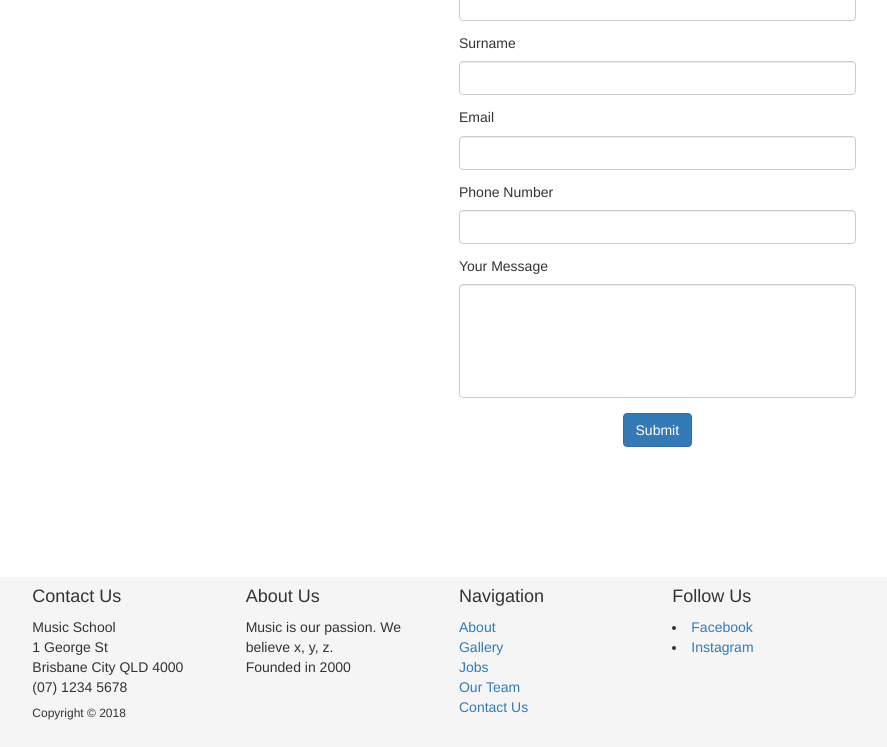
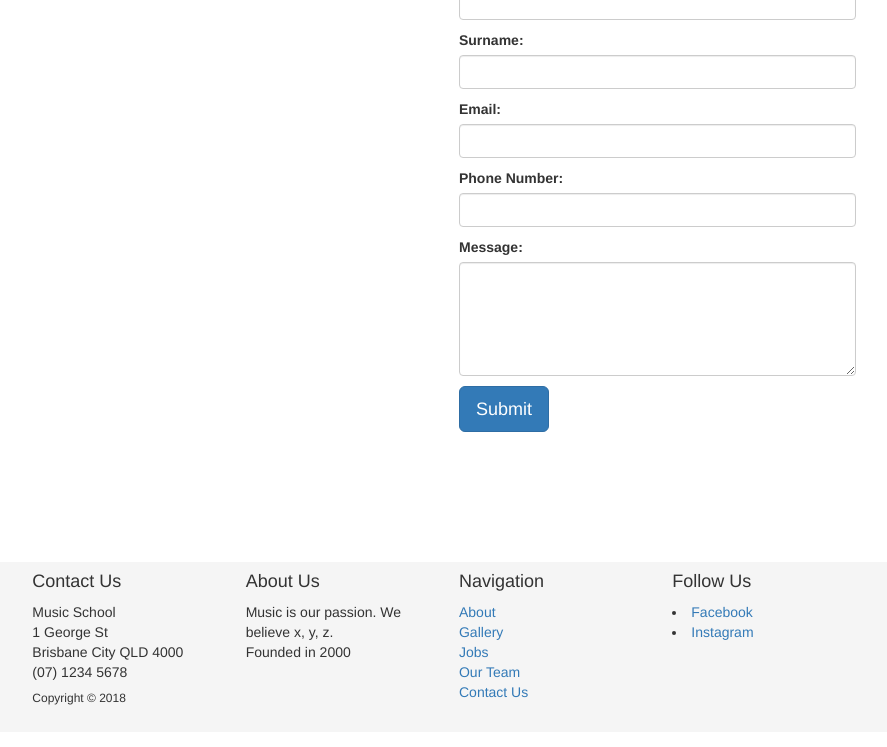
Before and after one commit to AaronChan42/ifb299-repository, a Django app: page /contact in a window 1280 px wide. Shown: the part 415-1162 px from the top of the page, without its empty margins (196-1083 px from the left). After the commit the page ends 1120 px from the top, so only its background shows below. Run offline with Django 3.2, Linux system fonts and the light colour scheme; some libraries are stand-ins or nearby versions.

Commit message:
Added Contact Us function for form

```diff
--- a/home/admin.py
+++ b/home/admin.py
@@ -13,3 +13,4 @@ admin.site.register(TeacherPhone)
 admin.site.register(StudentPhone)
 admin.site.register(Parent)
 admin.site.register(ParentPhone)
+admin.site.register(Message)
--- /dev/null
+++ b/home/forms.py
@@ -0,0 +1,37 @@
+
+from django import forms
+from .models import Message
+
+class PostMessage(forms.ModelForm):
+    firstName = forms.CharField(label = "First Name", widget = forms.TextInput(
+        attrs={
+            'class': 'form-control'
+        }
+    ))
+
+    lastName = forms.CharField(label = 'Surname', widget= forms.TextInput(
+        attrs={
+            'class' : 'form-control'
+        }
+    ))
+
+    email = forms.EmailField(label = 'Email', widget= forms.EmailInput(
+        attrs={
+            'class' : 'form-control'
+        }
+    ))
+    phoneNumber = forms.CharField(label= "Phone Number",  widget= forms.TextInput(
+        attrs={
+            'class' : 'form-control'
+        }
+    ))
+    messageContent = forms.CharField(label = "Message", widget=forms.Textarea (
+        attrs= {
+            'class' : 'form-control',
+            'rows' : '5',
+        }
+    ) )
+
+    class Meta:
+        model = Message
+        fields = ('firstName', 'lastName', 'email', 'phoneNumber', 'messageContent')
--- a/home/models.py
+++ b/home/models.py
@@ -122,3 +122,13 @@ class ParentPhone (models.Model):
 
     def __str__(self):
         return self.parent + ' - ' + self.phoneNumber
+
+class Message (models.Model):
+    firstName = models.CharField(max_length=30)
+    lastName = models.CharField(max_length=30)
+    email = models.EmailField(max_length=75)
+    phoneNumber = models.CharField(max_length=10)
+    messageContent =  models.TextField()
+
+    def __str__(self):
+        return self.firstName + ' ' + self.lastName + ' - ' + self.messageContent
--- a/home/templates/home/contact.html
+++ b/home/templates/home/contact.html
@@ -37,35 +37,10 @@
                 <br>mika@musicschool.com
                 <br>Alternatively, please feel free to submit your message below.</p>
 
-                    <form role="form">
-                        <div class="form-group">
-                            <h5>First Name</h5>
-                            <input type="text" class="form-control">
-                        </div>
-
-                        <div class="form-group">
-                            <h5>Surname</h5>
-                            <input type="text" class="form-control">
-                        </div>
-
-                        <div class="form-group">
-                            <h5>Email</h5>
-                            <input type="email" class="form-control">
-                        </div>
-
-                        <div class="form-group">
-                            <h5>Phone Number</h5>
-                            <input type="number" class="form-control">
-                        </div>
-
-                        <div class="form-group">
-                            <h5>Your Message</h5>
-                            <textarea id= ta class="form-control" type="textarea" rows="5"></textarea>
-                        </div>
-
-                        <div class="text-center">
-                        <button type="submit" class="btn btn-primary">Submit</button>
-                        </div>
+                    <form method = post class="post-message">
+                        {% csrf_token %}
+                        {{ form.as_p }}
+                        <button type="submit" class="btn btn-primary btn-lg">Submit</button>
                     </form>
 
         </div>
--- a/home/views.py
+++ b/home/views.py
@@ -1,5 +1,7 @@
-from django.shortcuts import render
+from django.shortcuts import render, redirect
 from django.http import HttpResponse
+from .forms import PostMessage
+
 
 # Create your views here.
 def index(request):
@@ -15,7 +17,17 @@ def jobs(request):
     return render(request, 'home/jobs.html')
 
 def contact(request):
-    return render(request, 'home/contact.html')
+    form = PostMessage()
+
+    if request.method == "POST":
+        form = PostMessage(request.POST or None)
+
+        if form.is_valid():
+            post = form.save(commit=False)
+            post.save()
+            return redirect('home:contact')
+
+    return render(request, 'home/contact.html', {'form': form})
 
 def team(request):
     return render(request, 'home/team.html')
```
Also changed, not shown: db.sqlite3, home/migrations/0003_message.py (added).
